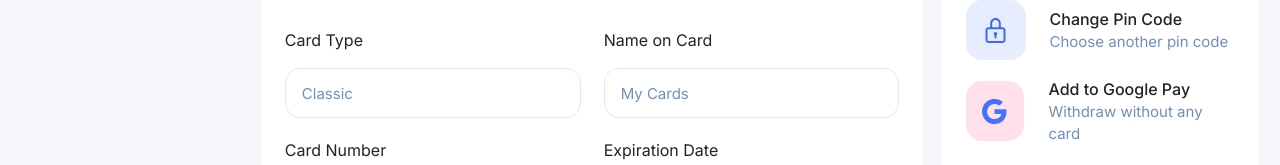
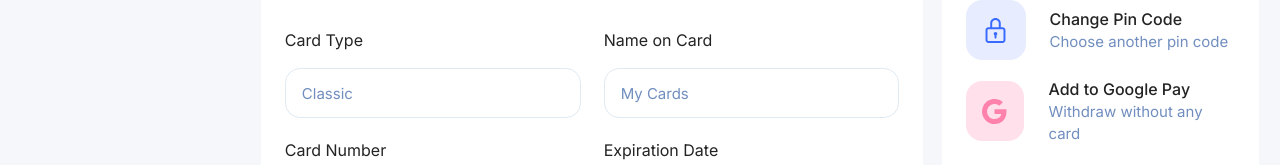
Before and after one commit to Emmanuel-Ibekwe/BankDash, a React (Create React App) app: page /credit-cards in a window 1280 px wide. Shown: the part 896-1061 px from the top of the page. Built offline with nearby package versions, Linux system fonts and the light colour scheme.

Commit message:
chore: remove duplicate className props

```diff
--- a/src/components/CreditCards/CardSetting.jsx
+++ b/src/components/CreditCards/CardSetting.jsx
@@ -38,10 +38,7 @@ export default function CardSetting() {
         </div>
         <div className="flex space-x-4 xl:space-x-6 items-center justify-start">
           <div className="w-[45px] xl:w-[60px] h-[45px] xl:h-[60px] bg-[#FFE0EB] rounded-2xl flex items-center justify-center">
-            <GoogleLogo
-              className="fill-[#FF82AC]"
-              className="w-5 xl:w-[25px] h-5 xl:h-[25px]"
-            />
+            <GoogleLogo className="w-5 xl:w-[25px] h-5 xl:h-[25px] fill-[#FF82AC]" />
           </div>
           <div>
             <p className="text-text_3 font-medium text-xs xl:text-base">
@@ -54,10 +51,7 @@ export default function CardSetting() {
         </div>
         <div className="flex space-x-4 xl:space-x-6 items-center justify-start">
           <div className="w-[45px] xl:w-[60px] h-[45px] xl:h-[60px] bg-[#DCFAF8] rounded-2xl flex items-center justify-center">
-            <AppleIcon
-              className="fill-[#16DBCC]"
-              className="w-5 xl:w-[25px] h-5 xl:h-[25px]"
-            />
+            <AppleIcon className="w-5 xl:w-[25px] h-5 xl:h-[25px] fill-[#16DBCC]" />
           </div>
           <div>
             <p className="text-text_3 font-medium text-xs xl:text-base">
@@ -70,10 +64,7 @@ export default function CardSetting() {
         </div>
         <div className="flex space-x-4 xl:space-x-6 items-center justify-start">
           <div className="w-[45px] xl:w-[60px] h-[45px] xl:h-[60px] bg-[#DCFAF8] rounded-2xl flex items-center justify-center">
-            <AppleIcon
-              className="fill-[#16DBCC]"
-              className="w-5 xl:w-[25px] h-5 xl:h-[25px]"
-            />
+            <AppleIcon className="w-5 xl:w-[25px] h-5 xl:h-[25px] fill-[#16DBCC]" />
           </div>
           <div>
             <p className="text-text_3 font-medium text-xs xl:text-base">
```
